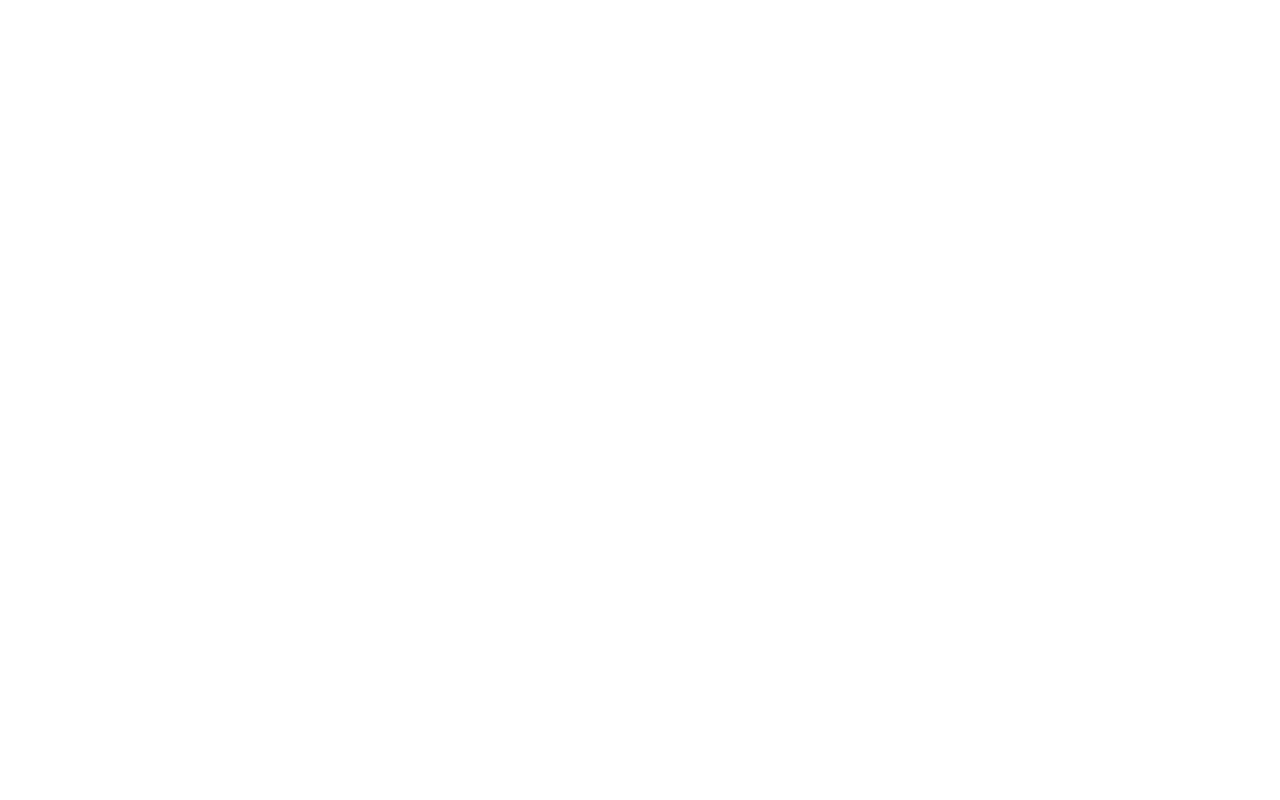
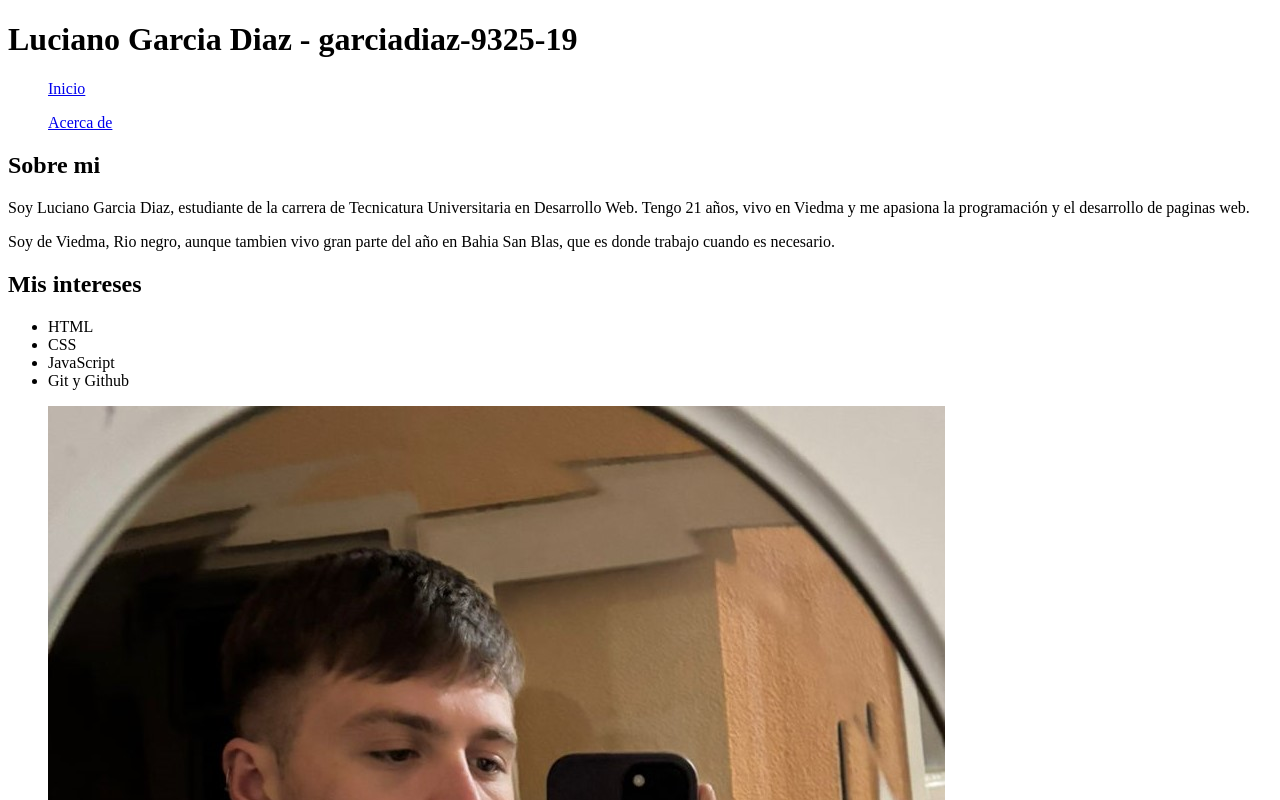
Before and after one commit to Lucho-GD/TP2-Estructuras-HTML-y-vinculacion-de-estilos, a plain HTML site: page acercade.html in a window 1280 px wide. Shown: the top 800 px of the page. Drawn offline with Linux system fonts and the light colour scheme.

Commit message:
Creacion acerca de

```diff
--- a/acercade.html
+++ b/acercade.html
@@ -3,9 +3,45 @@
 <head>
     <meta charset="UTF-8">
     <meta name="viewport" content="width=device-width, initial-scale=1.0">
-    <title>Document</title>
+    <title>Acerca De</title>
 </head>
 <body>
+     <header>
+    <h1>
+        Luciano Garcia Diaz - garciadiaz-9325-19
+    </h1>
+    <nav>
+        <ul><a href="index.html">Inicio</a></ul>
+        <ul><a href="acercade.html">Acerca de</a></ul>
+    </nav>
+ </header>
+ <main>
+    <article>
+        <h2>Sobre mi</h2>
+        <p>Soy Luciano Garcia Diaz, estudiante de la carrera de Tecnicatura Universitaria en Desarrollo Web. Tengo 21 años, vivo en Viedma y me apasiona la programación y el desarrollo de paginas web.</p>
+        <p>Soy de Viedma, Rio negro, aunque tambien vivo gran parte del año en Bahia San Blas, que es donde trabajo cuando es necesario.</p>
+    </article>
+    <section>
+        <h2>Mis intereses</h2>
+        <ul>
+            <li>HTML</li>
+            <li>CSS</li>
+            <li>JavaScript</li>
+            <li>Git y Github</li>
+        </ul>
+    </section>
+
+    <figure>
+        <img src="multimedia/img-mifoto.jpg" alt="Foto de Luciano Garcia Diaz">
+        <figcaption>Foto de Luciano Garcia Diaz</figcaption>
+    </figure>
+
+
+ </main>
+<footer>
+    <p>© 2026 [Luciano Garcia Diaz] - CURZAS - UNCo, Viedma, Río Negro</p>
+    <p>Luciano Garcia Diaz - garciadiaz-9325-19</p>
+</footer>
 
 </body>
 </html>
```
Also changed, not shown: index.html (+3 -2 lines), multimedia/img-mifoto.jpg (added).
